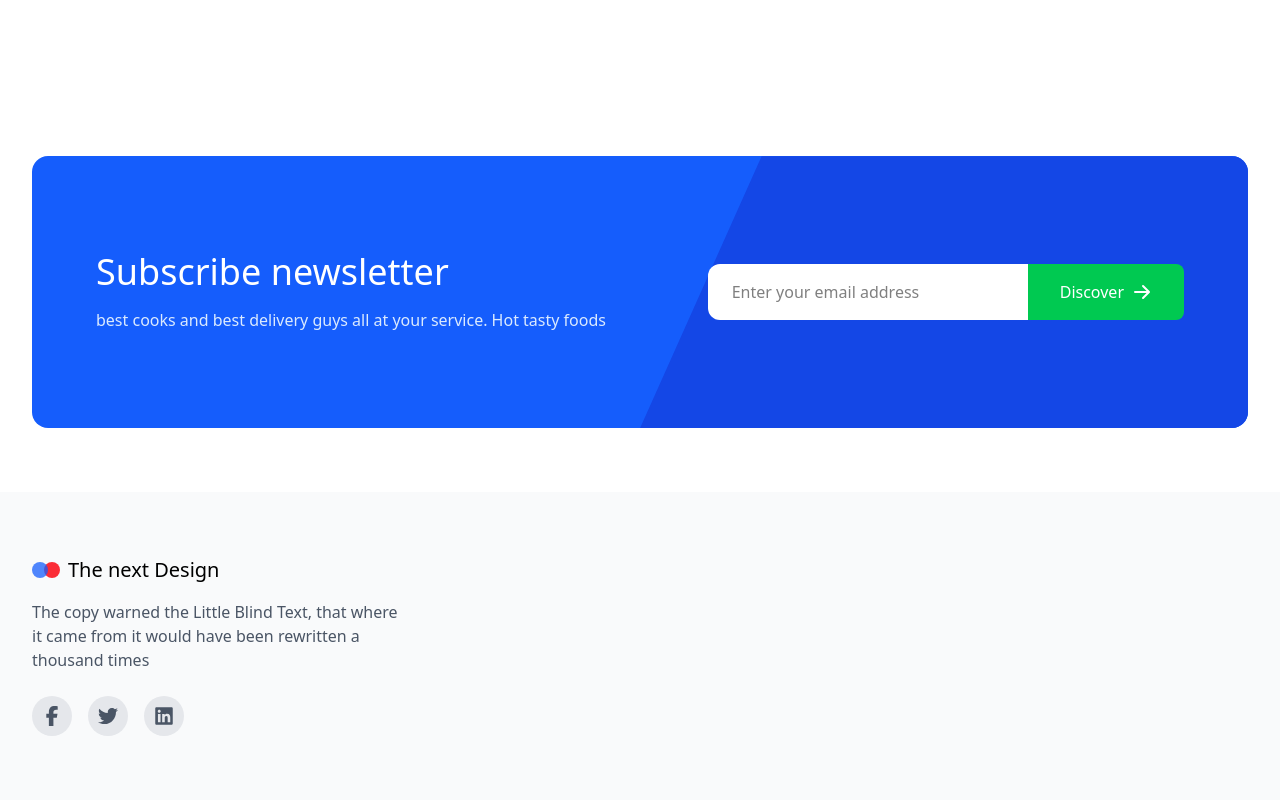
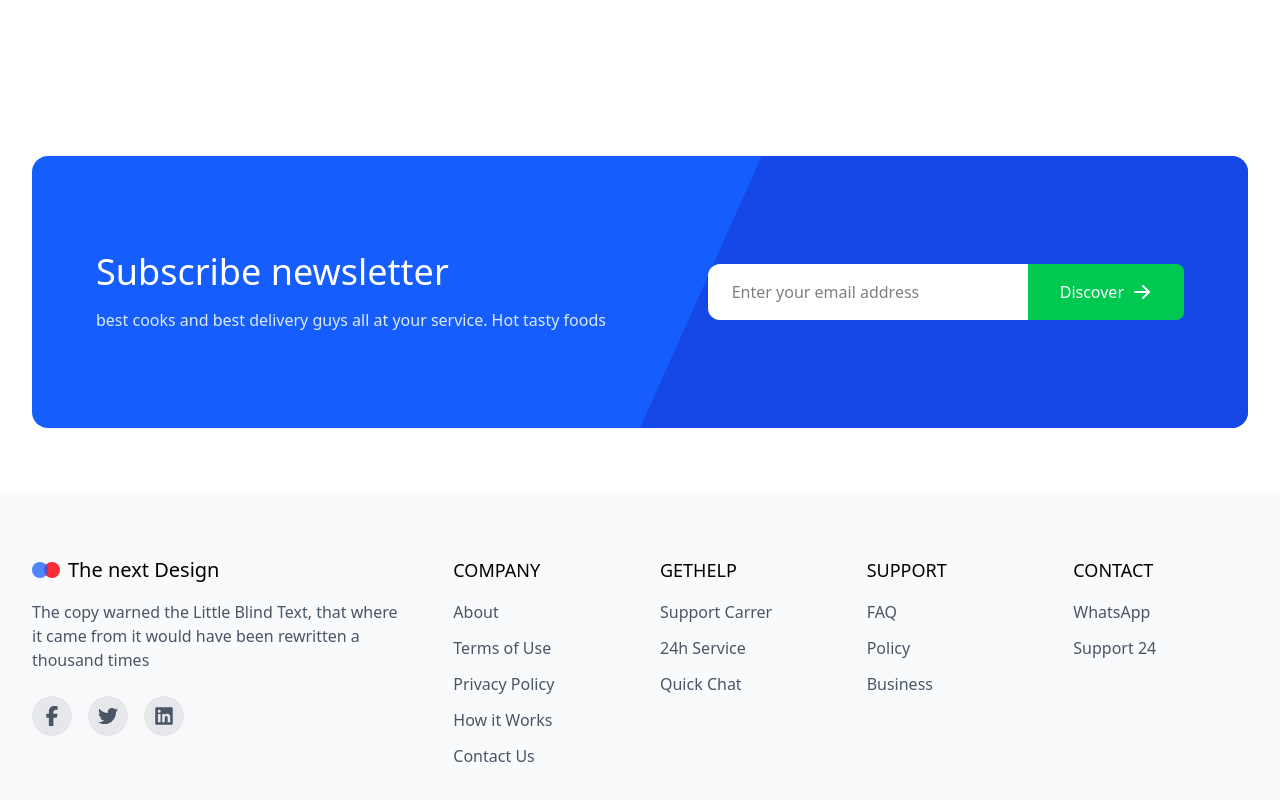
Before and after one commit to Dewmini-Kaveesha/modern-business-landing-page, a React (Vite) app: page / in a window 1280 px wide. Shown: the part 4802-5602 px from the top of the page. Built offline with nearby package versions, Linux system fonts and the light colour scheme.

Commit message:
created the nav items in the footer

```diff
--- a/src/components/Footer.jsx
+++ b/src/components/Footer.jsx
@@ -58,9 +58,20 @@ const Footer = () => {
                 </div>
 
                 {/*footer nav items*/}
-                <div>
-                    <div>
-
+                <div className='lg:col-span-8'>
+                    <div className='grid grid-cols-2 md:grid-cols-4 gap-8'>
+                       {Object.entries(footerLinks).map(([category, links])=>(
+                           <div key={category}>
+                            <h3 className='text-lg font-medium mb-4 uppercase'>
+                              {category}
+                            </h3>
+                            <ul className='space-y-3'>
+                              {links.map((link, index)=>(
+                                <li key={index}><a href="#" className='text-gray-600 hover:text-gray-900'>{link.name}</a></li>
+                              ))}
+                            </ul>
+                           </div>
+                       ) )}
                     </div>
                 </div>
 
```
